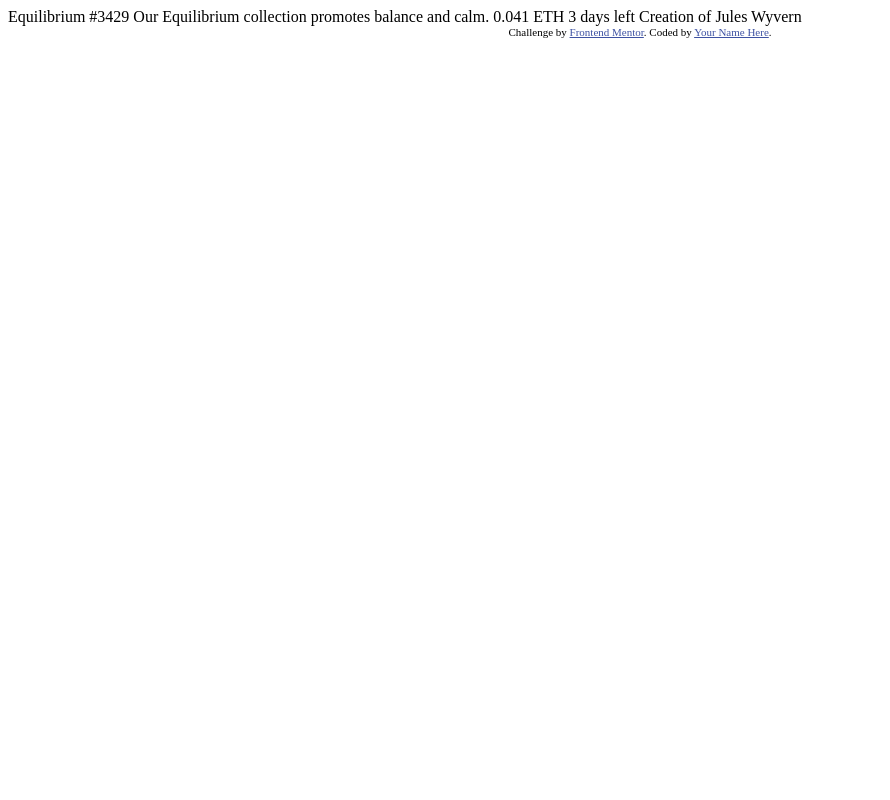
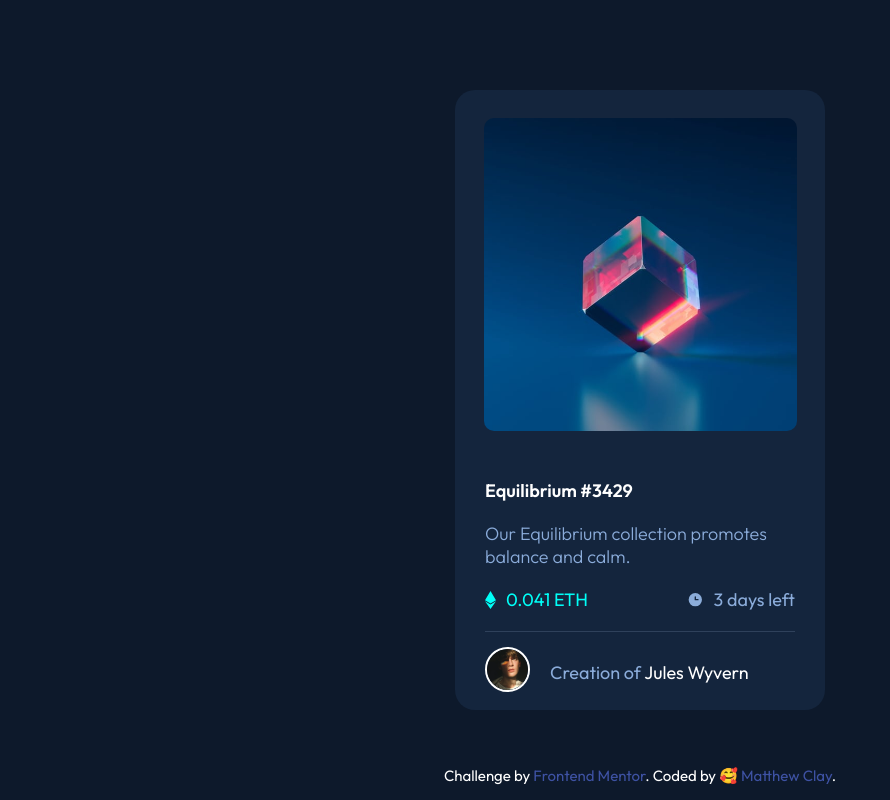
Before and after one commit to matthew-clay/NFT-preview-card, a plain HTML site: page index.html in a window 1280 px wide. Shown: the whole page, without its empty margins (0-890 px from the left). Drawn offline with Linux system fonts and the light colour scheme.

Commit message:
:final commit

```diff
--- a/index.html
+++ b/index.html
@@ -1,33 +1,77 @@
 <!DOCTYPE html>
 <html lang="en">
   <head>
-  <meta charset="UTF-8">
-  <meta name="viewport" content="width=device-width, initial-scale=1.0"> <!-- displays site properly based on user's device -->
+    <meta charset="UTF-8" />
+    <meta name="viewport" content="width=device-width, initial-scale=1.0" />
+    <!-- displays site properly based on user's device -->
 
-  <link rel="icon" type="image/png" sizes="32x32" href="./images/favicon-32x32.png">
+    <link
+      rel="icon"
+      type="image/png"
+      sizes="32x32"
+      href="./images/favicon-32x32.png"
+    />
 
     <title>Frontend Mentor | NFT preview card component</title>
-
-  <!-- Feel free to remove these styles or customise in your own stylesheet 👍 -->
-  <style>
-    .attribution { font-size: 11px; text-align: center; }
-    .attribution a { color: hsl(228, 45%, 44%); }
-  </style>
+    <link rel="stylesheet" href="style.css" />
   </head>
   <body>
+    <!-- main/ card -->
+    <main>
+      <!-- card-container -->
+      <div class="card-container">
+        <div class="card">
+          <div class="nft-container">
+            <img src="./images/image-equilibrium.jpg" alt="nft-jpeg" />
+          </div>
 
-  Equilibrium #3429
+          <!-- content-container -->
+          <div class="content-container">
+            <h4 class="title mb">Equilibrium #3429</h4>
+            <p class="description mb">
+              Our Equilibrium collection promotes balance and calm.
+            </p>
 
-  Our Equilibrium collection promotes balance and calm.
+            <!-- nft-info -->
+            <div class="nft-info">
+              <div>
+                <img src="./images/icon-ethereum.svg" alt="ethereum" />
+                <span class="price ml">0.041 ETH</span>
+              </div>
+              <div>
+                <img src="./images/icon-clock.svg" alt="timeline" />
+                <span class="timeline ml">3 days left</span>
+              </div>
+            </div>
 
-  0.041 ETH
-  3 days left
-
-  Creation of Jules Wyvern
-
+            <!-- creator-info -->
+            <div class="creator-info">
+              <div class="creator">
+                <img
+                  src="./images/image-avatar.png"
+                  width="45"
+                  height="45"
+                  alt="creator-profile"
+                />
+              </div>
+              <div class="text-content">
+                <span class="creator-text">Creation of</span>
+                <span class="creator-name">jules wyvern</span>
+              </div>
+            </div>
+          </div>
+        </div>
+      </div>
+    </main>
+    <!-- footer -->
+    <footer>
       <div class="attribution">
-    Challenge by <a href="https://www.frontendmentor.io?ref=challenge" target="_blank">Frontend Mentor</a>.
-    Coded by <a href="#">Your Name Here</a>.
+        Challenge by
+        <a href="https://www.frontendmentor.io?ref=challenge" target="_blank"
+          >Frontend Mentor</a
+        >. Coded by 🥰
+        <a href="https://www.github.com/matthew-clay">Matthew Clay</a>.
       </div>
+    </footer>
   </body>
 </html>
--- /dev/null
+++ b/style.css
@@ -0,0 +1,181 @@
+@import url("https://fonts.googleapis.com/css2?family=Outfit:wght@300;400;600&display=swap");
+
+:root {
+  --text-primary-blue: hsl(215, 51%, 70%);
+  --text-primary-cyan: hsl(178, 100%, 50%);
+  --bg-verydark-blue: hsl(217, 54%, 11%);
+  --card-bg-dark-blue: hsl(216, 50%, 16%);
+  --line-dark-blue: hsl(215, 32%, 27%);
+  --text-regular-white: hsl(0, 0%, 100%);
+}
+
+* {
+  margin: 0;
+  padding: 0;
+  box-sizing: border-box;
+}
+
+body {
+  width: 100%;
+  height: 100vh;
+  background-color: var(--bg-verydark-blue);
+  font-family: "Outfit", sans-serif;
+  font-size: 18px;
+  font-weight: 400;
+}
+
+.card-container {
+  height: 100vh;
+  display: flex;
+  justify-content: center;
+  align-items: center;
+}
+
+.card {
+  width: 370px;
+  height: 620px;
+  background-color: var(--card-bg-dark-blue);
+  border-radius: 20px;
+}
+
+.nft-container {
+  width: 100%;
+  display: flex;
+  justify-content: center;
+  position: relative;
+  border-radius: 10px;
+}
+
+.nft-container > img {
+  height: 313px;
+  margin: 28px;
+  border-radius: 10px;
+  cursor: pointer;
+}
+
+.nft-container::after {
+  content: url(./images/icon-view.svg);
+  background: var(--text-primary-cyan);
+  position: absolute;
+  border-radius: 10px;
+  inset: 0;
+  display: flex;
+  justify-content: center;
+  align-items: center;
+  opacity: 0;
+  margin: 28px;
+  transition: all 0.3s ease;
+}
+
+.nft-container:hover::after {
+  opacity: 0.9;
+}
+
+.content-container {
+  color: var(--text-regular-white);
+  padding: 20px 30px;
+}
+
+.title {
+  font-size: 18px;
+  font-weight: 600;
+  transition: all 0.3s ease;
+  user-select: none;
+  cursor: pointer;
+}
+
+.mb {
+  margin-bottom: 20px;
+}
+
+.description {
+  color: var(--text-primary-blue);
+  font-size: 18px;
+  font-weight: 300;
+}
+
+.nft-info {
+  display: flex;
+  justify-content: space-between;
+  align-items: center;
+  padding-bottom: 20px;
+  border-bottom: 1px solid var(--line-dark-blue);
+  margin-bottom: 15px;
+}
+
+.nft-info > div {
+  display: flex;
+  align-items: center;
+}
+
+.price {
+  color: var(--text-primary-cyan);
+}
+
+.timeline {
+  color: var(--text-primary-blue);
+  font-size: 300;
+}
+
+.ml {
+  margin-left: 10px;
+}
+
+.creator-info {
+  display: flex;
+  align-items: center;
+}
+
+.creator > img {
+  border: 2px solid var(--text-regular-white);
+  border-radius: 50%;
+}
+
+.text-content {
+  margin-left: 20px;
+}
+
+.creator-text {
+  color: var(--text-primary-blue);
+}
+
+.creator-name {
+  text-transform: capitalize;
+  user-select: none;
+  transition: color 0.5s ease;
+  cursor: pointer;
+}
+
+.title:hover,
+.title:active,
+.creator-name:hover,
+.creator-name:active {
+  color: var(--text-primary-cyan);
+}
+
+/* footer section */
+footer {
+  width: 100%;
+  height: 50px;
+  display: flex;
+  justify-content: center;
+  align-items: center;
+  position: fixed;
+  bottom: 0;
+}
+
+.attribution {
+  font-size: 15px;
+  margin: 0 auto;
+  text-align: center;
+  color: var(--text-regular-white);
+}
+
+.attribution a {
+  color: hsl(228, 45%, 44%);
+  text-decoration: none;
+}
+
+.attribution a:hover {
+  font-weight: bold;
+}
```
Lines whose indentation alone changed are shown as unchanged.
